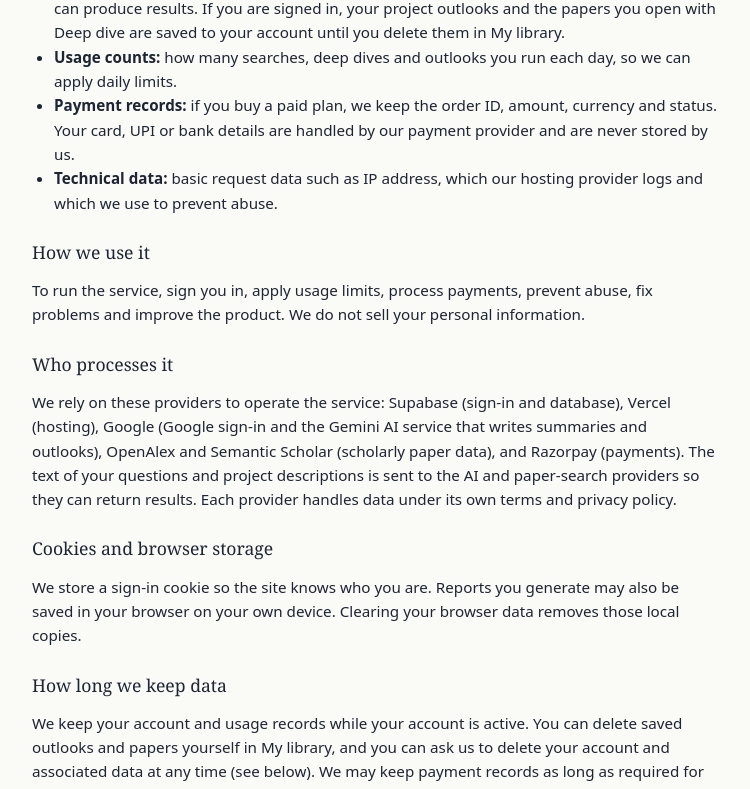
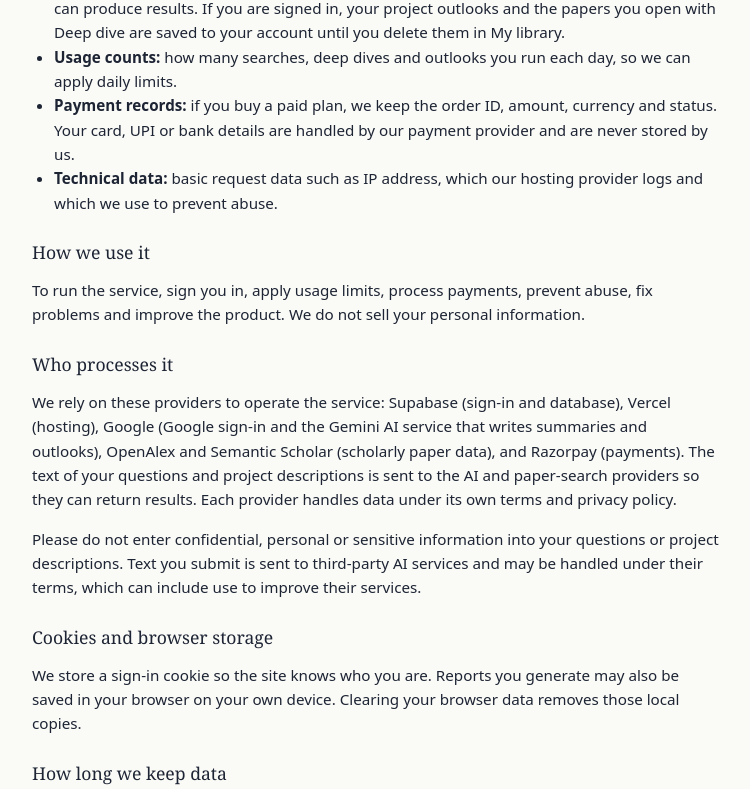
Before and after one commit to piyushmohanty147/scholar-lens, a Next.js app: page /privacy in a window 1280 px wide. Shown: the part 365-1154 px from the top of the page, without its empty margins (264-1014 px from the left). Built offline with nearby package versions, Linux system fonts and the light colour scheme; no server answers.

Commit message:
Update page.tsx

```diff
--- a/app/privacy/page.tsx
+++ b/app/privacy/page.tsx
@@ -23,6 +23,7 @@
 
       <h2>Who processes it</h2>
       <p>We rely on these providers to operate the service: Supabase (sign-in and database), Vercel (hosting), Google (Google sign-in and the Gemini AI service that writes summaries and outlooks), OpenAlex and Semantic Scholar (scholarly paper data), and Razorpay (payments). The text of your questions and project descriptions is sent to the AI and paper-search providers so they can return results. Each provider handles data under its own terms and privacy policy.</p>
+      <p>Please do not enter confidential, personal or sensitive information into your questions or project descriptions. Text you submit is sent to third-party AI services and may be handled under their terms, which can include use to improve their services.</p>
 
       <h2>Cookies and browser storage</h2>
       <p>We store a sign-in cookie so the site knows who you are. Reports you generate may also be saved in your browser on your own device. Clearing your browser data removes those local copies.</p>
```
